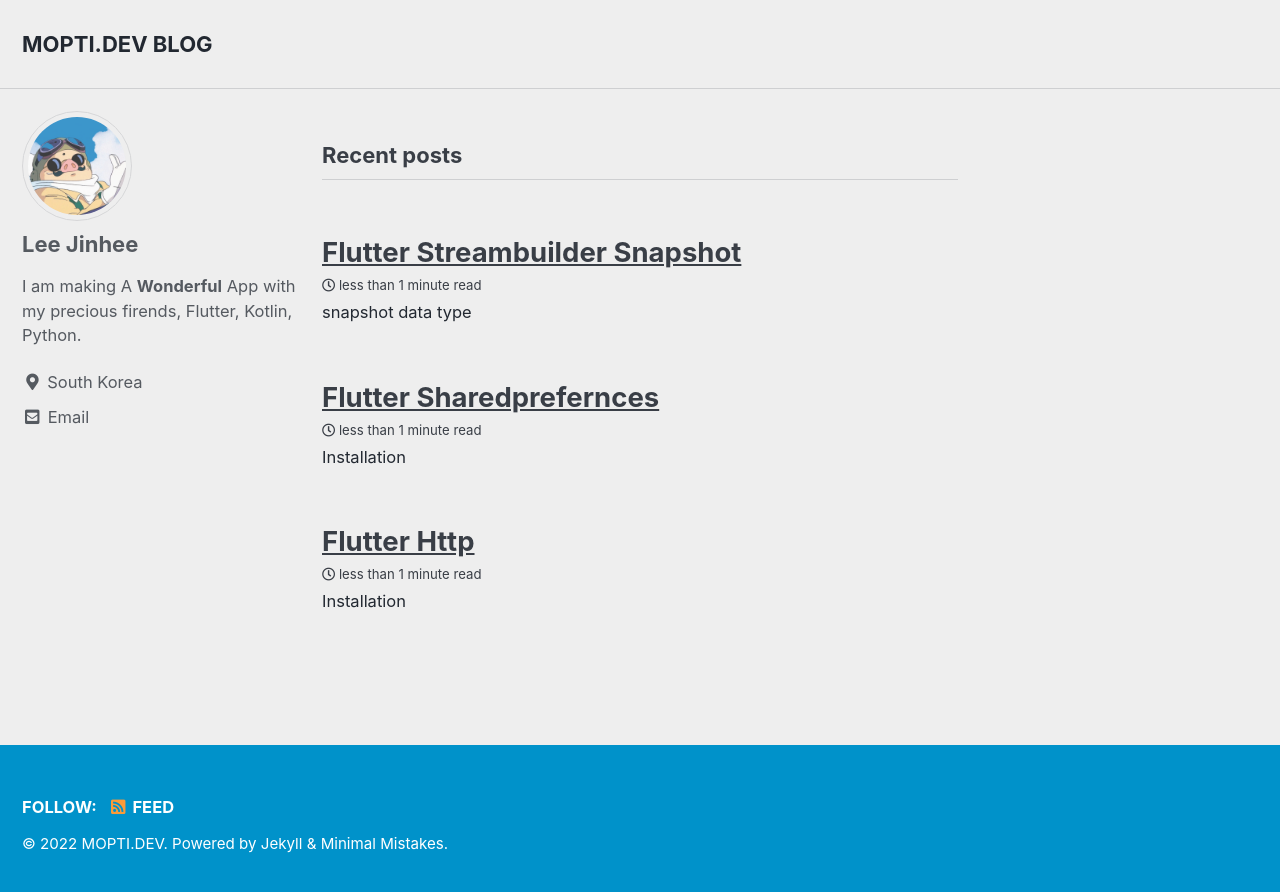
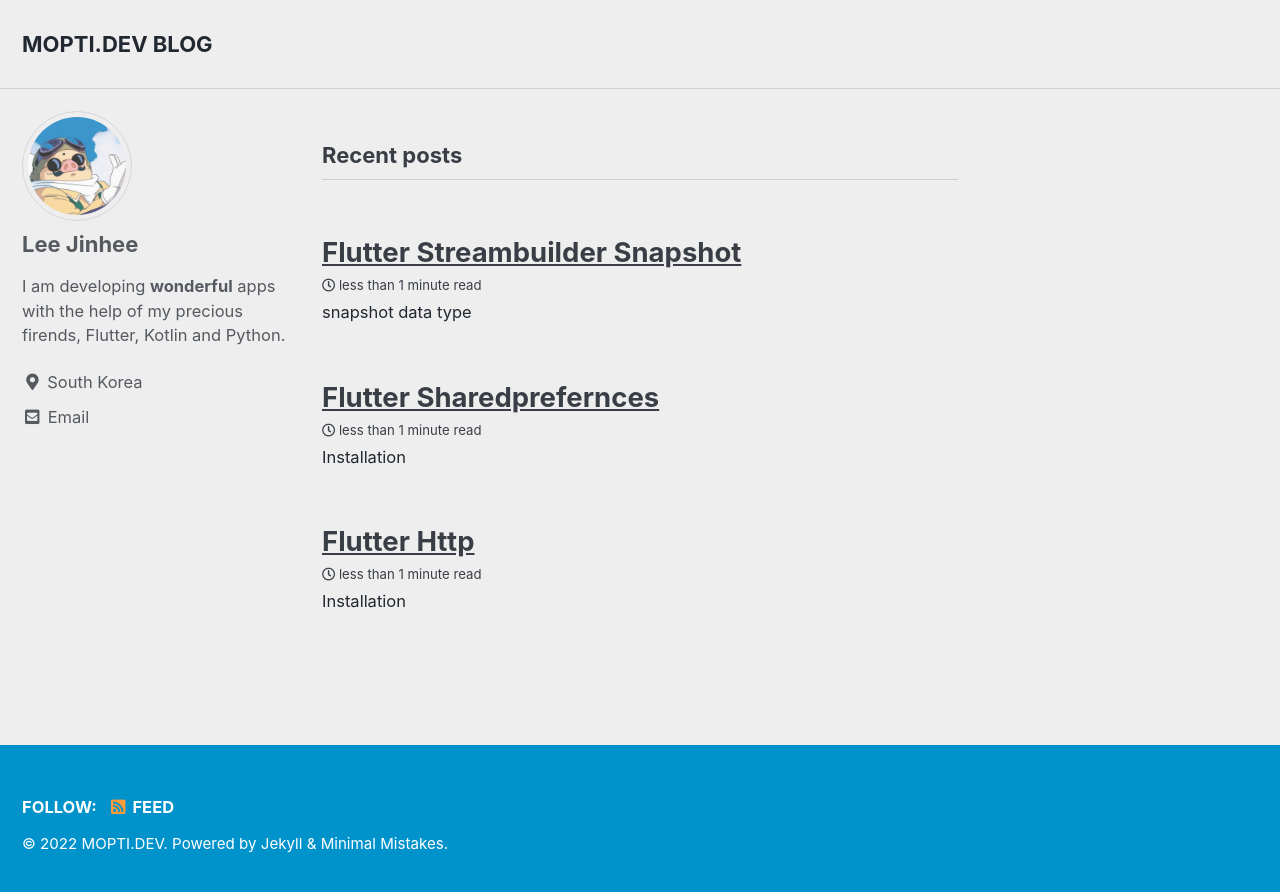
Before and after one commit to mopti/mopti.github.io, a Jekyll site: the page built from index.html, in a window 1280 px wide. Shown: the top 892 px of the page. Built offline with Jekyll 4.4.1, drawn with Linux system fonts in a browser that asks for light colours; cached includes are drawn as plain includes; the list of posts is cut into pages by our own code.

Commit message:
configuration

```diff
--- a/_config.yml
+++ b/_config.yml
@@ -20,7 +20,7 @@ title                    : "MOPTI.DEV BLOG"
 title_separator          : "-"
 subtitle                 : # site tagline that appears below site title in masthead
 name                     : "MOPTI.DEV"
-description              : "I am making A **Wonderful** App with my precious firends, Flutter, Kotlin, Python."
+description              : "I am developing **wonderful** apps with the help of my precious firends, Flutter, Kotlin and Python."
 url                      : # the base hostname & protocol for your site e.g. "https://mmistakes.github.io"
 baseurl                  : # the subpath of your site, e.g. "/blog"
 repository               : # GitHub username/repo-name e.g. "mmistakes/minimal-mistakes"
@@ -106,7 +106,7 @@ analytics:
 author:
   name             : "Lee Jinhee"
   avatar           : "/assets/images/profile_redpig.jpg" # path of avatar image, e.g. "/assets/images/bio-photo.jpg"
-  bio              : "I am making A **Wonderful** App with my precious firends, Flutter, Kotlin, Python."
+  bio              : "I am developing **wonderful** apps with the help of my precious firends, Flutter, Kotlin and Python."
   location         : "South Korea"
   email            : "wonderful@mopti.dev"
   links:
```
